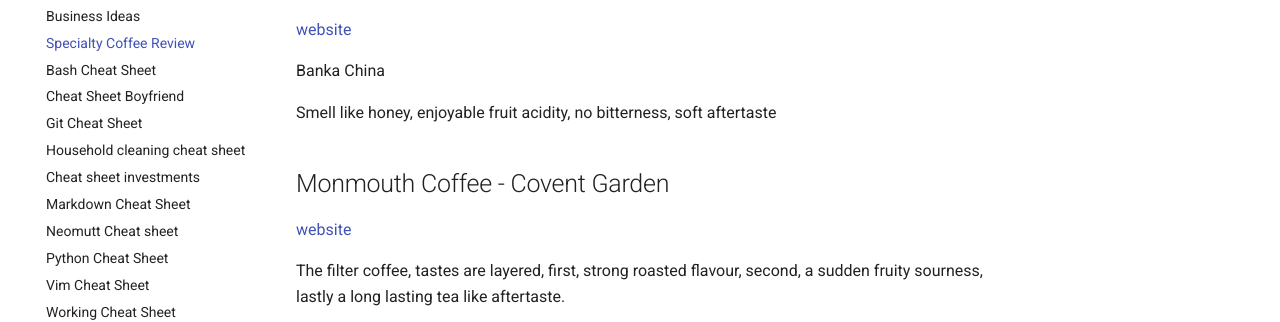
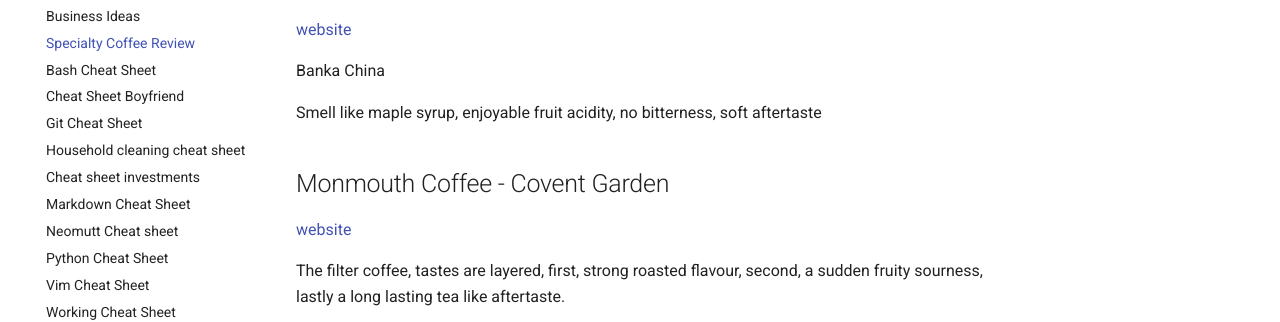
Before and after one commit to ynotstartups/notes, an MkDocs documentation site: the page built from notes/cafe-reviews.md, in a window 1280 px wide and 900 px high. Shown: the part 356-678 px from the top of the window. Built offline with MkDocs 1.6.1 and Material for MkDocs 9.7.7, drawn with Linux system fonts in a browser that asks for light colours.

```diff
--- a/notes/cafe-reviews.md
+++ b/notes/cafe-reviews.md
@@ -11,7 +11,7 @@
 
 Banka China
 
-Smell like honey, enjoyable fruit acidity, no bitterness, soft aftertaste
+Smell like maple syrup, enjoyable fruit acidity, no bitterness, soft aftertaste
 
 ## Monmouth Coffee - Covent Garden
 
```
